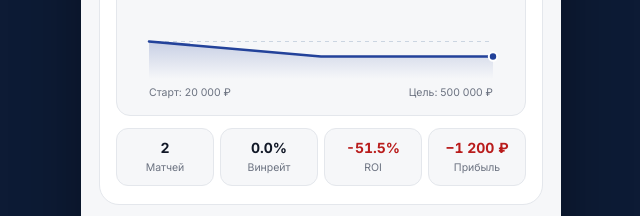
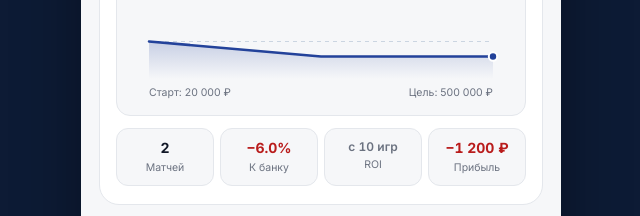
Before and after one commit to Originator-Lab/madrid, a plain HTML site: page index.html in a window 1280 px wide. Shown: the part 1120-1336 px from the top of the page, 319-959 px from the left. Drawn offline with nearby package versions, Linux system fonts and the light colour scheme.

Commit message:
Add files via upload

```diff
--- a/index.html
+++ b/index.html
@@ -555,6 +555,7 @@
 
     .kpi-val.pos { color: var(--green); }
     .kpi-val.neg { color: var(--red); }
+    .kpi-val.muted { font-size: 12px; font-weight: 600; color: var(--text-3); }
 
     .kpi-lbl {
       font-size: 10.5px;
@@ -803,11 +804,11 @@
             <div class="kpi-lbl">Матчей</div>
           </div>
           <div class="kpi-item">
-            <div class="kpi-val" id="kpiWinrate">—</div>
-            <div class="kpi-lbl">Винрейт</div>
+            <div class="kpi-val" id="kpiBankPct">0%</div>
+            <div class="kpi-lbl">К банку</div>
           </div>
           <div class="kpi-item">
-            <div class="kpi-val" id="kpiRoi">—</div>
+            <div class="kpi-val muted" id="kpiRoi">с 10 игр</div>
             <div class="kpi-lbl">ROI</div>
           </div>
           <div class="kpi-item">
@@ -949,8 +950,16 @@
       const gptSeries = [CONFIG.startBank];
       const enriched = [];
 
+      let currentDay = null;
+      let dayStartBank = bank;
+
       for (const m of MATCHES) {
-        const stakeRub = (bank * (Number(m.stakePct) || 3)) / 100;
+        const mDay = m.day || null;
+        if (mDay !== currentDay) {
+          currentDay = mDay;
+          dayStartBank = bank;
+        }
+        const stakeRub = (dayStartBank * (Number(m.stakePct) || 6)) / 100;
         totalStaked += stakeRub;
         bank += Number(m.delta) || 0;
         gptBank += Number(m.gptDelta) || 0;
@@ -963,12 +972,13 @@
       }
 
       const profit = bank - CONFIG.startBank;
+      const bankPct = (profit / CONFIG.startBank) * 100;
       const decided = wins + losses;
       const winrate = decided > 0 ? (wins / decided) * 100 : null;
-      const roi = totalStaked > 0 ? (profit / totalStaked) * 100 : null;
+      const roi = (MATCHES.length >= 10 && totalStaked > 0) ? (profit / totalStaked) * 100 : null;
       const lastDay = MATCHES.length > 0 ? (MATCHES[MATCHES.length - 1].day || MATCHES.length) : 0;
 
-      return { bank, gptBank, profit, wins, losses, pushes, winrate, roi, lastDay, modelSeries, gptSeries, enriched };
+      return { bank, gptBank, profit, bankPct, totalStaked, wins, losses, pushes, winrate, roi, lastDay, modelSeries, gptSeries, enriched };
     }
 
     function renderHero(state) {
@@ -1064,14 +1074,26 @@
       `;
 
       document.getElementById("kpiMatches").textContent = String(MATCHES.length);
-      document.getElementById("kpiWinrate").textContent = state.winrate === null ? "—" : state.winrate.toFixed(1) + "%";
+
+      const bankPctEl = document.getElementById("kpiBankPct");
+      bankPctEl.className = "kpi-val";
+      if (MATCHES.length === 0) {
+        bankPctEl.textContent = "0%";
+      } else {
+        const sign = state.bankPct > 0 ? "+" : state.bankPct < 0 ? "−" : "";
+        bankPctEl.textContent = sign + Math.abs(state.bankPct).toFixed(1) + "%";
+        if (state.bankPct > 0) bankPctEl.classList.add("pos");
+        else if (state.bankPct < 0) bankPctEl.classList.add("neg");
+      }
 
       const roiEl = document.getElementById("kpiRoi");
       roiEl.className = "kpi-val";
       if (state.roi === null) {
-        roiEl.textContent = "—";
+        roiEl.textContent = "с 10 игр";
+        roiEl.classList.add("muted");
       } else {
-        roiEl.textContent = (state.roi > 0 ? "+" : "") + state.roi.toFixed(1) + "%";
+        const sign = state.roi > 0 ? "+" : state.roi < 0 ? "−" : "";
+        roiEl.textContent = sign + Math.abs(state.roi).toFixed(1) + "%";
         if (state.roi > 0) roiEl.classList.add("pos");
         else if (state.roi < 0) roiEl.classList.add("neg");
       }
```
